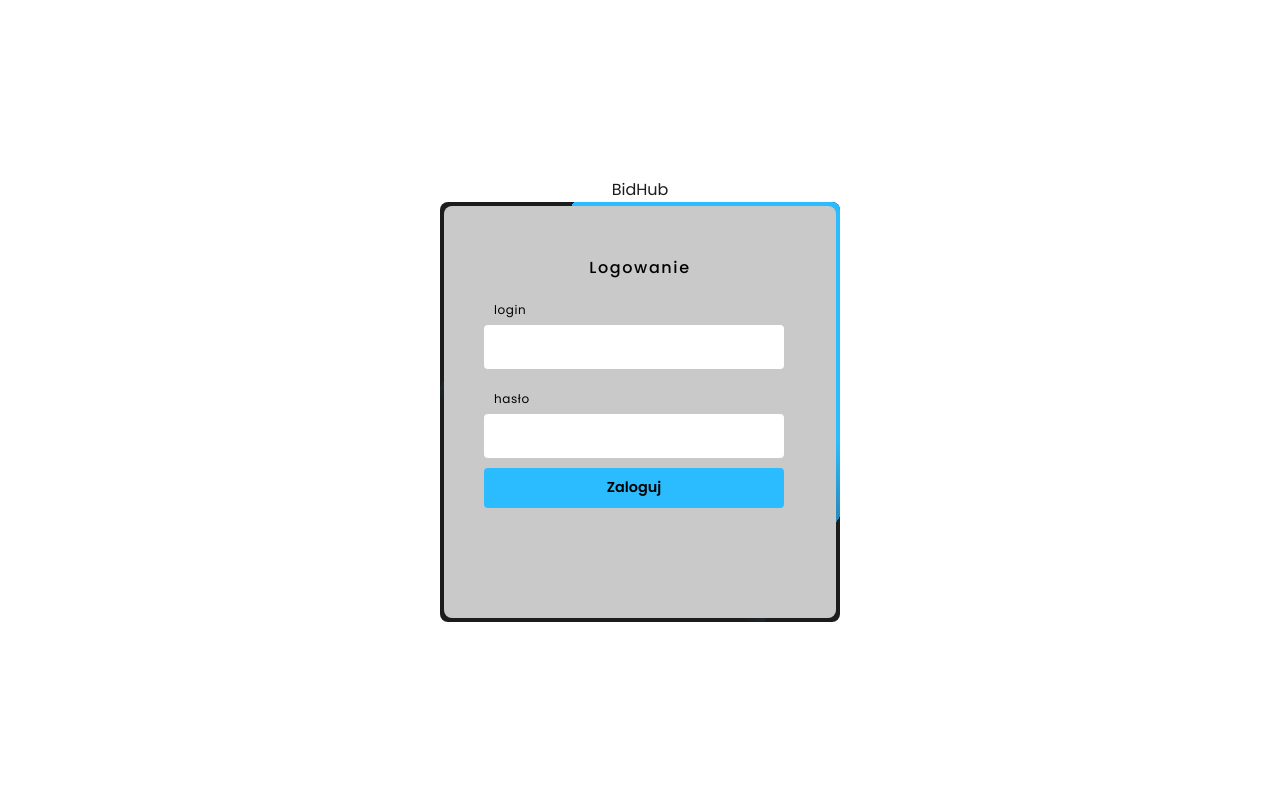
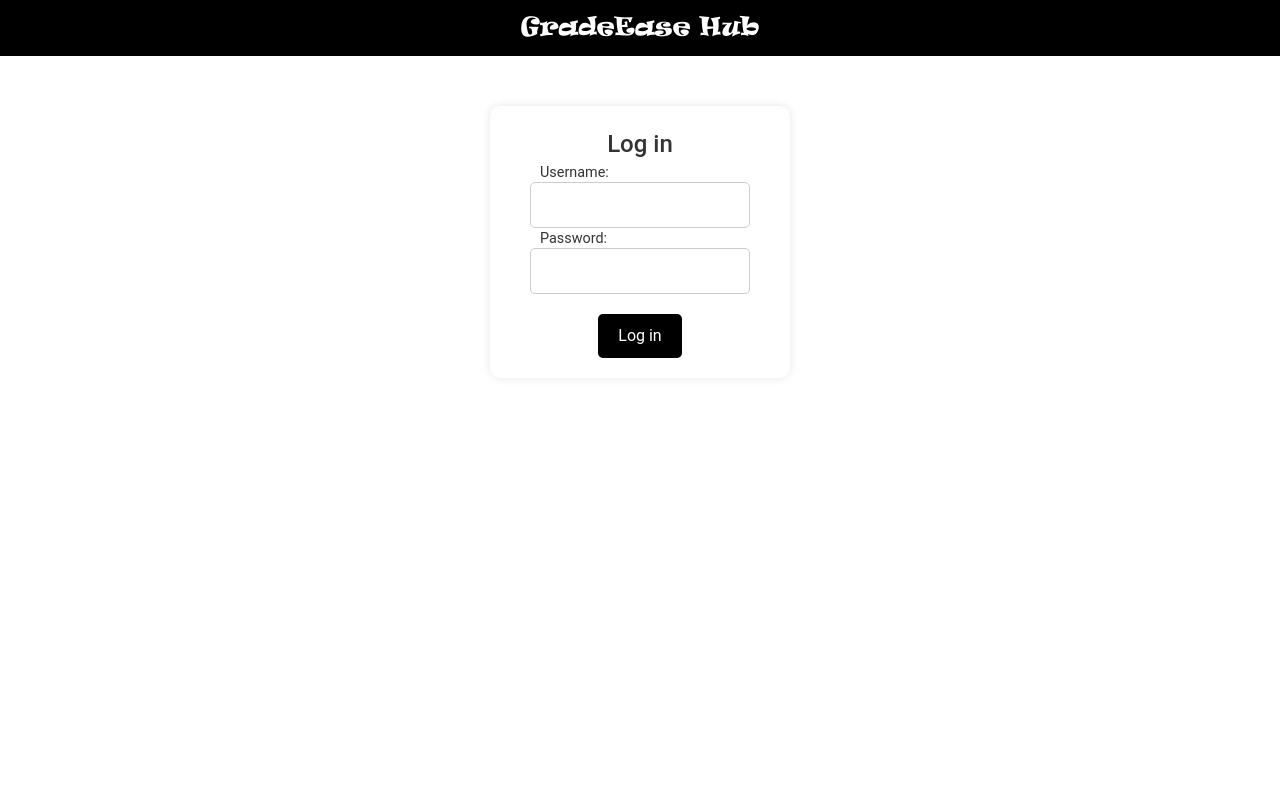
Before and after one commit to JakubKumer/gradehub, a PHP site: page / in a window 1280 px wide. Run offline with PHP 8.4, Linux system fonts and the light colour scheme.

Commit message:
koniec:)

```diff
--- a/css/admin.css
+++ b/css/admin.css
@@ -19,7 +19,7 @@
 .navbar-brand {
     font-family: 'Ravie', sans-serif;
     font-size: 1.5rem;
-    font-weight: bold;
+    font-weight: lighter;
 }
 
 .navbar-links {
--- /dev/null
+++ b/css/login.css
@@ -0,0 +1,87 @@
+@font-face {
+    font-family: 'Ravie';
+    src: url('fonts/RAVIE.ttf') format('truetype');
+    /* Możesz dodać inne formaty, jeśli są dostępne */
+    font-weight: normal;
+    font-style: normal;
+}
+
+.navbar {
+    background-color: #000000; /* black background */
+    color: #ffffff; /* white text */
+    padding: 10px 20px; /* inner padding */
+    display: flex;
+    justify-content: center; /* center the content horizontally */
+    align-items: center; /* center the content vertically */
+}
+
+.navbar h1 {
+    font-family: 'Ravie', sans-serif;
+    font-size: 1.5rem;
+    font-weight:lighter;
+}
+
+/* Style for the container */
+.container {
+    display: flex;
+    flex-direction: column;
+    align-items: center;
+    margin:auto;
+    margin-top: 50px;
+}
+
+.box {
+    background-color: #ffffff; /* white background */
+    padding: 20px 40px; /* padding inside the box */
+    border-radius: 10px; /* rounded corners */
+    box-shadow: 0 0 10px rgba(0, 0, 0, 0.1); /* subtle shadow */
+    text-align: center;
+    width: 300px;
+}
+
+.box h2 {
+    margin-bottom: 20px;
+    font-family: 'Roboto', sans-serif;
+    font-size: 1.5rem;
+    font-weight: 500;
+    color: #333333;
+}
+
+.inputBox {
+    margin-bottom: 20px;
+    position: relative;
+}
+
+.inputBox input {
+    width: 100%;
+    padding: 10px;
+    border: 1px solid #ccc;
+    border-radius: 5px;
+    outline: none;
+    font-size: 1rem;
+    font-family: 'Roboto', sans-serif;
+}
+
+.inputBox span {
+    position: absolute;
+    left: 10px;
+    top: -20px;
+    font-family: 'Roboto', sans-serif;
+    font-size: 0.9rem;
+    color: #333333;
+}
+
+input[type="submit"] {
+    background-color: #000000; /* black background */
+    color: #ffffff; /* white text */
+    border: none;
+    padding: 10px 20px;
+    border-radius: 5px;
+    cursor: pointer;
+    font-size: 1rem;
+    font-family: 'Roboto', sans-serif;
+}
+
+input[type="submit"]:hover {
+    background-color: #333333; /* slightly lighter black on hover */
+}
--- a/css/login2.css
+++ /dev/null
@@ -1,226 +0,0 @@
-@import url('https://fonts.googleapis.com/css2?family=Poppins:wght@300;400;500;600;700;800;900&display=swap');
-*
-{
-    margin: 0;
-    padding: 0;
-    box-sizing: border-box;
-    font-family: 'Poppins', sans-serif;
-}
-body
-{
-    display: flex;
-    justify-content: center;
-    align-items: center;
-    min-height: 100vh;
-    background-color: rgb(255, 255, 255);
-    background-position: center;
-    background-size: cover;
-}
-h1 {
-
-    margin-bottom: 40px;
-    color: #1c1c1c;
-    font-size: 2em;
-    text-align: center;
-}
-
-.box
-{
-    position: relative;
-    width: 400px;
-    height: 420px;
-    background: #1c1c1c;
-    border-radius: 8px;
-    overflow: hidden;
-}
-
-.error {
-    color: red;
-    margin-top: 10%;
-}
-.box::before
-{
-    content: "";
-    position: absolute;
-    top: -50%;
-    left: -50%;
-    width: 400px;
-    height: 800px;
-    background: linear-gradient(0deg, transparent, transparent, #2bbcff, #2bbcff, #2bbcff);
-    z-index: 1;
-    transform-origin: bottom right;
-    animation: animate 6s linear infinite;
-}
-.box::after
-{
-    content: "";
-    position: absolute;
-    top: -50%;
-    left: -50%;
-    width: 400px;
-    height: 800px;
-    background: linear-gradient(0deg,transparent, transparent,  #2bbcff,#2bbcff,#2bbcff);
-    z-index: 1;
-    transform-origin: bottom right;
-    animation: animate 6s linear infinite;
-    animation-delay: -3s;
-}
-.borderLine
-{
-    position: absolute;
-    top: 0;
-    inset: 0;
-}
-.borderLine::before
-{
-    content: "";
-    position: absolute;
-    top: -50%;
-    left: -50%;
-    width: 400px;
-    height: 800px;
-    background: linear-gradient(0deg,transparent, transparent, #2256ff,#2256ff,#2256ff);
-    z-index: 1;
-    transform-origin: bottom right;
-    animation: animate 6s linear infinite;
-    animation-delay: -1.5s;
-}
-.borderLine::after
-{
-    content: "";
-    position: absolute;
-    top: -50%;
-    left: -50%;
-    width: 400px;
-    height: 800px;
-    background: linear-gradient(0deg, transparent, transparent, #2256ff, #2256ff, #2256ff);
-    z-index: 1;
-    transform-origin: bottom right;
-    animation: animate 6s linear infinite;
-    animation-delay: -4.5s;
-}
-@keyframes animate
-{
-    0%
-    {
-        transform: rotate(0deg);
-    }
-    100%
-    {
-        transform: rotate(360deg);
-    }
-}
-.box form
-{
-    position: absolute;
-    inset: 4px;
-    background: #c9c9c9;
-    padding:  50px 40px;
-    border-radius: 8px;
-    z-index: 2;
-    display: flex;
-    flex-direction: column;
-}
-
-.box form h2
-{
-    background: -webkit-linear-gradient(90deg, rgb(0, 0, 0) 36%, rgb(0, 0, 0) 71%);
-    -webkit-background-clip: text;
-    -webkit-text-fill-color: transparent;
-    font-weight: 500;
-    text-align: center;
-    letter-spacing: 0.1em;
-}
-.box form .inputBox
-{
-    position: relative;
-    width: 300px;
-    margin-top: 35px;
-}
-.box form .inputBox input
-{
-    position: relative;
-    width: 100%;
-    padding: 20px 10px 10px;
-    background: transparent;
-    outline: none;
-    border: none;
-    box-shadow: none;
-    color: #23242a;
-    font-size: 1em;
-    letter-spacing: 0.05em;
-    transition: 0.5s;
-    z-index: 10;
-}
-.box form .inputBox span
-{
-    position: absolute;
-    left: 0;
-    padding: 20px 10px 10px;
-    pointer-events: none;
-    color: #000000;
-    font-size: 1em;
-    letter-spacing: 0.05em;
-    transition: 0.5s;
-}
-.box form .inputBox input:valid ~ span,
-.box form .inputBox input:focus ~ span
-{
-    color: #000000;
-    font-size: 0.75em;
-    transform: translateY(-34px);
-}
-.box form .inputBox i
-{
-    position: absolute;
-    left: 0;
-    bottom: 0;
-    width: 100%;
-    height:  2px;
-    background: #fff;
-    border-radius: 4px;
-    overflow: hidden;
-    transition: 0.5s;
-    pointer-events: none;
-}
-.box form .inputBox input:valid ~ i,
-.box form .inputBox input:focus ~ i
-{
-    height: 44px;
-    justify-content: end;
-}
-.box form .links
-{
-    display: flex;
-    justify-content: space-between;
-}
-.box form .links a
-{
-    margin: 10px 0;
-    font-size: 0.75em;
-    color: #000000;
-    text-decoration: none;
-}
-.box form .links a:hover
-.box form .links a:nth-child(2)
-{
-    color: #fff;
-}
-.box form input[type="submit"]
-{
-    border: none;
-    outline: none;
-    padding: 9px 25px;
-    background: #2bbcff;
-    cursor: pointer;
-    font-size: 0.9em;
-    border-radius: 4px;
-    font-weight: 600;
-    width: 300px;
-    margin-top: 10px;
-}
-.box form input[type="submit"]:active
-{
-    opacity: 0.8;
-
-}
--- a/pages/add_mark.php
+++ b/pages/add_mark.php
@@ -61,8 +61,11 @@
 </head>
 <body>
     <div class="navbar">
-        <div class="navbar-brand">GradeEase Hub</div>
+    <div class="navbar-brand">
+            <a href="admin.php" class="text-white">GradeEase Hub</a>
+        </div>
         <div class="navbar-links">
+            <a href="addstudent.php">Add student</a>
             <a href="../scripts/logout.php">Log out</a>
             <a href="change_passw.php">Change password</a> <!-- Zaktualizowany link -->
         </div>
--- a/pages/addstudent.php
+++ b/pages/addstudent.php
@@ -17,6 +17,7 @@
     <title>Rejestracja</title>
 </head>
 <body>
+
     <div class="container">
         <?php if(!empty($errors)){?>
             <div class="bg-red-100 border-l-4 border-red-500 text-red-700 p-4 w-auto m-auto lg:w-1/3" role="alert">
--- a/pages/admin_marks.php
+++ b/pages/admin_marks.php
@@ -42,8 +42,11 @@
 </head>
 <body>
     <div class="navbar">
-        <div class="navbar-brand">GradeEase Hub</div>
+    <div class="navbar-brand">
+            <a href="admin.php" class="text-white">GradeEase Hub</a>
+        </div>
         <div class="navbar-links">
+            <a href="addstudent.php">Add student</a>
             <a href="../scripts/logout.php">Log out</a>
             <a href="change_passw.php">Change password</a> <!-- Zaktualizowany link -->
         </div>
--- a/pages/change_passw.php
+++ b/pages/change_passw.php
@@ -59,8 +59,11 @@
 </head>
 <body>
     <div class="navbar">
-        <div class="navbar-brand">GradeEase Hub</div>
+    <div class="navbar-brand">
+            <a href="admin.php" class="text-white">GradeEase Hub</a>
+        </div>
         <div class="navbar-links">
+            <a href="addstudent.php">Add student</a>
             <a href="../scripts/logout.php">Log out</a>
             <a href="change_passw.php">Change password</a> <!-- Zaktualizowany link -->
         </div>
--- a/pages/edit.php
+++ b/pages/edit.php
@@ -72,8 +72,11 @@
 </head>
 <body>
     <div class="navbar">
-        <div class="navbar-brand">GradeEase Hub</div>
+    <div class="navbar-brand">
+            <a href="admin.php" class="text-white">GradeEase Hub</a>
+        </div>
         <div class="navbar-links">
+            <a href="addstudent.php">Add student</a>
             <a href="../scripts/logout.php">Log out</a>
             <a href="change_passw.php">Change password</a> <!-- Zaktualizowany link -->
         </div>
--- a/pages/edit_mark.php
+++ b/pages/edit_mark.php
@@ -78,8 +78,11 @@
 </head>
 <body>
     <div class="navbar">
-        <div class="navbar-brand">GradeEase Hub</div>
+    <div class="navbar-brand">
+            <a href="admin.php" class="text-white">GradeEase Hub</a>
+        </div>
         <div class="navbar-links">
+            <a href="addstudent.php">Add student</a>
             <a href="../scripts/logout.php">Log out</a>
             <a href="change_passw.php">Change password</a> <!-- Zaktualizowany link -->
         </div>
--- a/pages/index.php
+++ b/pages/index.php
@@ -1,6 +1,6 @@
 <?php
-    session_start();
-    if(!isset($_SESSION['user_id'])){
+session_start();
+if(!isset($_SESSION['user_id'])){
 ?>
 <!DOCTYPE html>
 <html lang="en">
@@ -8,45 +8,40 @@
     <meta charset="UTF-8">
     <meta http-equiv="X-UA-Compatible" content="IE=edge">
     <meta name="viewport" content="width=device-width, initial-scale=1.0">
-    <link rel="stylesheet" href="../css/login2.css">
+    <link rel="stylesheet" href="../css/login.css">
     <link href="https://cdn.jsdelivr.net/npm/tailwindcss@2.2.19/dist/tailwind.min.css" rel="stylesheet">
     <title>Document</title>
 </head>
 <body>
+    <div class="navbar">
+        <h1>GradeEase Hub</h1>
+    </div>
     <div class="container">
-        <h1>BidHub</h1>
         <?php if(isset($_GET['error'])){?>
             <div class="bg-red-100 border-l-4 border-red-500 text-red-700 p-4 w-auto m-auto lg:w-1/3 " role="alert">
                 <p class="font-bold">Błąd</p>
                 <p><?php echo $_GET['error'];?></p>
             </div>
-
-       <?php }
-
-        ?>
-        <div class="box m-auto">
-            <span class="borderLine"></span>
+       <?php } ?>
+        <div class="box">
             <form action="../scripts/login.php" method="POST" autocomplete="off">
-                <h2>Logowanie</h2>
-
+                <h2>Log in</h2>
                 <div class="inputBox">
-                    <input type="text" name="login" id="login">
-                    <span>login</span>
-                    <i class="fa-solid fa-user"></i>
+                    <input type="text" name="login" id="login" required>
+                    <span>Username:</span>
                 </div>
                 <div class="inputBox">
-                    <input type="password" name="password1" id="password1">
-                    <span>hasło</span>
-                    <i class="fa-solid fa-lock"></i>
+                    <input type="password" name="password1" id="password1" required>
+                    <span>Password:</span>
                 </div>
-                <input type="submit" value="Zaloguj" name="submit" id="submit">
+                <input type="submit" value="Log in" name="submit" id="submit">
             </form>
         </div>
     </div>
 </body>
 </html>
 <?php
-    }else{
-        header("Location: student.php");
-    }
+}else{
+    header("Location: student.php");
+}
 ?>
--- a/pages/student.php
+++ b/pages/student.php
@@ -44,7 +44,7 @@
     <div class="navbar">
         <div class="navbar-brand">GradeEase Hub</div>
         <div class="navbar-links">
-            <a href="#">Log out</a>
+        <a href="../scripts/logout.php">Log out</a>
             <a href="change_passw.php">Change password</a> <!-- Zaktualizowany link -->
         </div>
     </div>
```
Also changed, not shown: data.sql (deleted, +0 -176 lines), pages/admin.php (+14 -2 lines), css/addstudent.css (line endings or trailing spaces).
